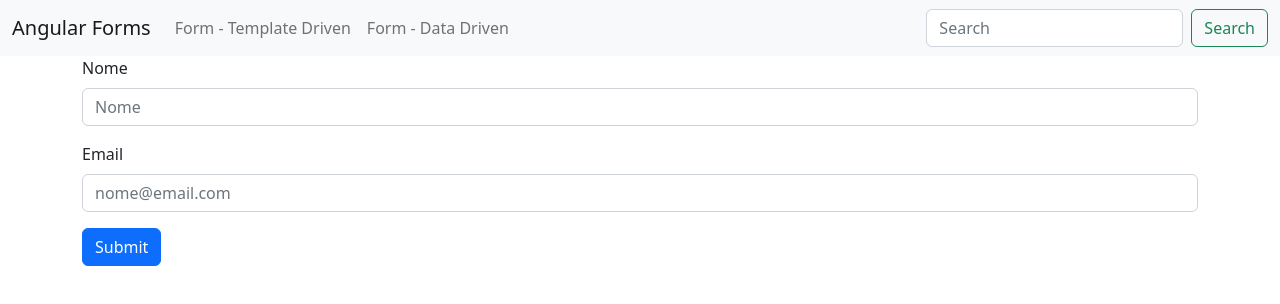
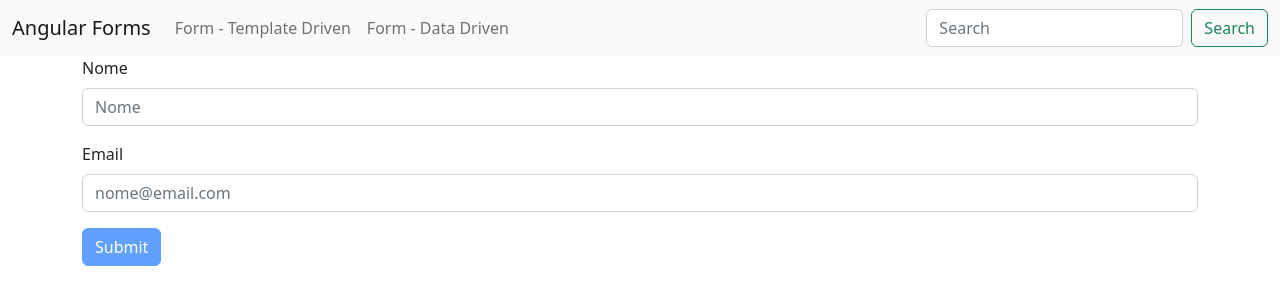
Before and after one commit to WellingtonIdeao/angular-course-forms, an Angular app: page /templateForm in a window 1280 px wide. Shown: the top 304 px of the page. Built offline with nearby package versions, Linux system fonts and the light colour scheme.

Commit message:
Forms: Template driven - desabilitando o botão de submit para formulário inválido

```diff
--- a/src/app/template-form/template-form.component.html
+++ b/src/app/template-form/template-form.component.html
@@ -20,5 +20,5 @@
             Email inválido.
         </div>
     </div>
-    <button type="submit" class="btn btn-primary">Submit</button>
+    <button type="submit" class="btn btn-primary" [disabled]="f.invalid">Submit</button>
 </form>
```
